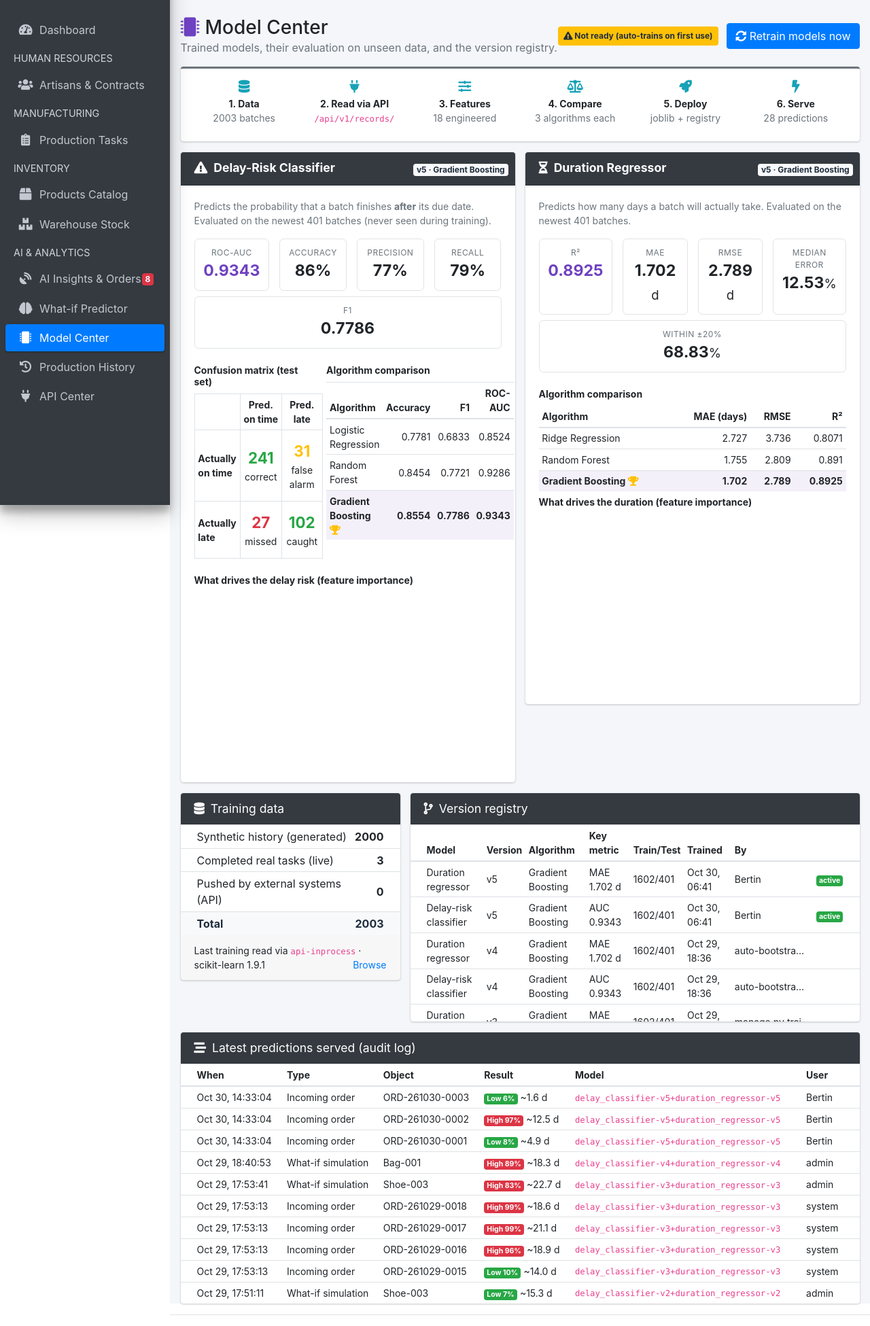
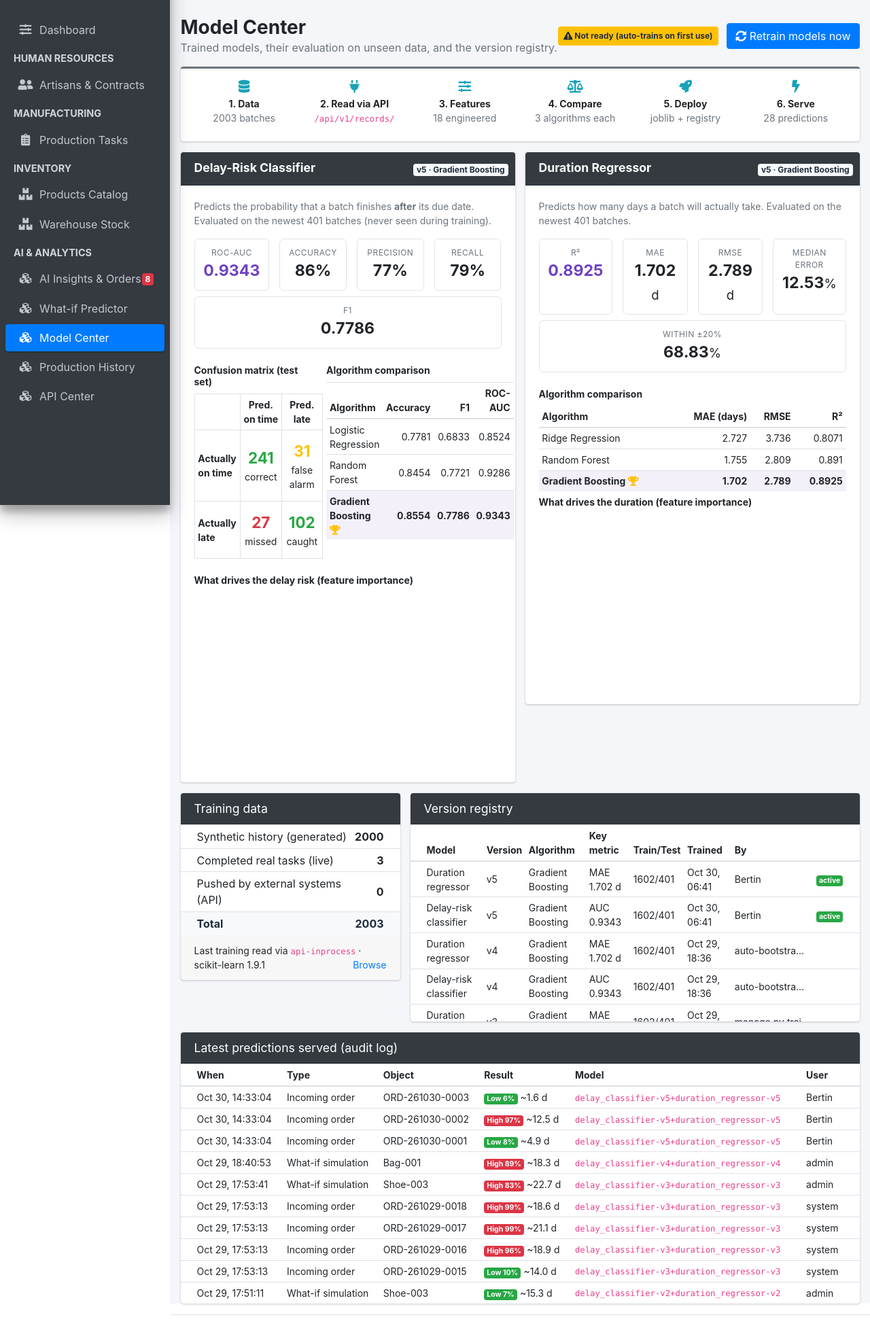
Before and after one commit to muhirebertin/FinalProductManagmentWithMl, a Django app: page /analytics/models/ in a window 1280 px wide. Shown: the part 57-2008 px from the top of the page at 68% size. Run offline with Django 5.2, Linux system fonts and the light colour scheme; a user stored in the database is signed in; data comes from the database, SQL or seed files in the repository; both versions use the stored data as it was after the commit; a map, chart or similar area stays blank; some libraries are stand-ins or nearby versions.

Commit message:
refined The icons

```diff
--- a/analytics/templates/analytics/history.html
+++ b/analytics/templates/analytics/history.html
@@ -3,7 +3,7 @@
 {% block title %}Production History{% endblock %}
 
 {% block content %}
-<h3 class="mb-1"><i class="fas fa-history text-purple mr-2"></i>Production History</h3>
+<h3 class="mb-1"><strong>Production History</strong></h3>
 <p class="text-muted">Finished batches used to train the AI models ({{ total }} record{{ total|pluralize }}{% if source %}, source: {{ source }}{% endif %}). Showing the latest 1,000.</p>
 
 <div class="row">
--- a/analytics/templates/analytics/model_center.html
+++ b/analytics/templates/analytics/model_center.html
@@ -5,7 +5,7 @@
 {% block content %}
 <div class="d-flex flex-wrap justify-content-between align-items-center mb-3">
     <div>
-        <h3 class="mb-0"><i class="fas fa-microchip text-purple mr-2"></i>Model Center</h3>
+        <h3 class="mb-0"><strong>Model Center</strong></h3>
         <p class="text-muted mb-0">Trained models, their evaluation on unseen data, and the version registry.</p>
     </div>
     <div class="mt-2 mt-md-0">
@@ -39,7 +39,7 @@
     <div class="col-lg-6">
         <div class="card">
             <div class="card-header bg-dark text-white">
-                <h3 class="card-title"><i class="fas fa-exclamation-triangle mr-1"></i> <b>Delay-Risk Classifier</b></h3>
+                <h3 class="card-title"> <b>Delay-Risk Classifier</b></h3>
                 {% if clf %}<div class="card-tools"><span class="badge badge-light">v{{ clf.version }} &middot; {{ clf.algorithm }}</span></div>{% endif %}
             </div>
             <div class="card-body">
@@ -90,7 +90,7 @@
     <div class="col-lg-6">
         <div class="card">
             <div class="card-header bg-dark text-white">
-                <h3 class="card-title"><i class="fas fa-hourglass-half mr-1"></i> <b>Duration Regressor</b></h3>
+                <h3 class="card-title"> <b>Duration Regressor</b></h3>
                 {% if reg %}<div class="card-tools"><span class="badge badge-light">v{{ reg.version }} &middot; {{ reg.algorithm }}</span></div>{% endif %}
             </div>
             <div class="card-body">
@@ -125,7 +125,7 @@
 <div class="row">
     <div class="col-lg-4">
         <div class="card">
-            <div class="card-header bg-dark text-white"><h3 class="card-title"><i class="fas fa-database mr-1"></i> Training data</h3></div>
+            <div class="card-header bg-dark text-white"><h3 class="card-title"> Training data</h3></div>
             <div class="card-body p-0">
                 <table class="table table-sm m-0">
                     <tr><td>Synthetic history (generated)</td><td class="text-right font-weight-bold">{{ sources|get_item:"synthetic"|default:0 }}</td></tr>
@@ -142,7 +142,7 @@
     </div>
     <div class="col-lg-8">
         <div class="card">
-            <div class="card-header bg-dark text-white"><h3 class="card-title"><i class="fas fa-code-branch mr-1"></i> Version registry</h3></div>
+            <div class="card-header bg-dark text-white"><h3 class="card-title"> Version registry</h3></div>
             <div class="card-body p-0">
                 <div class="table-responsive" style="max-height: 290px; overflow-y: auto;">
                 <table class="table table-sm table-hover m-0 text-sm">
@@ -167,7 +167,7 @@
 </div>
 
 <div class="card">
-    <div class="card-header bg-dark text-white"><h3 class="card-title"><i class="fas fa-stream mr-1"></i> Latest predictions served (audit log)</h3></div>
+    <div class="card-header bg-dark text-white"><h3 class="card-title"> Latest predictions served (audit log)</h3></div>
     <div class="card-body p-0">
         <div class="table-responsive">
         <table class="table table-sm m-0 text-sm">
--- a/analytics/templates/analytics/predictor.html
+++ b/analytics/templates/analytics/predictor.html
@@ -2,7 +2,7 @@
 {% block title %}What-if Predictor{% endblock %}
 
 {% block content %}
-<h3 class="mb-1"><i class="fas fa-brain text-purple mr-2"></i>What-if Predictor</h3>
+    <h3 class="mb-1"><strong>What-if Predictor</strong></h3>
 <p class="text-muted">Simulate a production job before committing to it: the AI forecasts the delay risk, the duration and the best artisan, and checks the warehouse.</p>
 
 <div class="row">
--- a/templates/base.html
+++ b/templates/base.html
@@ -144,22 +144,22 @@
 
                     <li class="nav-item">
                         <a href="/" class="nav-link">
-                            <i class="nav-icon fas fa-tachometer-alt"></i>
+                            <i class="nav-icon fas fa-sliders-h"></i>
                             <p>Dashboard</p>
                         </a>
                     </li>
 
                     {% if request.user.is_staff %}
-                        <li class="nav-header">HUMAN RESOURCES</li>
+                        <li class="nav-header"><strong>HUMAN RESOURCES</strong></li>
                         <li class="nav-item">
                             <a href="{% url 'employees:employee_list' %}" class="nav-link">
-                                <i class="nav-icon fas fa-users"></i>
+                                <i class="nav-icon fas fa-user-friends"></i>
                                 <p>Artisans & Contracts</p>
                             </a>
                         </li>
                     {% endif %}
 
-                    <li class="nav-header">MANUFACTURING</li>
+                    <li class="nav-header"><strong>MANUFACTURING</strong></li>
                     <li class="nav-item">
                         <a href="{% url 'production:task_list' %}" class="nav-link">
                             <i class="nav-icon fas fa-clipboard-list"></i>
@@ -167,10 +167,10 @@
                         </a>
                     </li>
 
-                    <li class="nav-header">INVENTORY</li>
+                    <li class="nav-header"><strong>INVENTORY</strong></li>
                     <li class="nav-item">
                         <a href="{% url 'inventory:product_list' %}" class="nav-link">
-                            <i class="nav-icon fas fa-box"></i>
+                            <i class="nav-icon fas fa-boxes"></i>
                             <p>Products Catalog</p>
                         </a>
                     </li>
@@ -181,36 +181,36 @@
                         </a>
                     </li>
 
-                    <li class="nav-header">AI &amp; ANALYTICS</li>
+                    <li class="nav-header"><strong>AI &amp; ANALYTICS</strong></li>
                     <li class="nav-item">
                         <a href="{% url 'analytics:insights' %}" class="nav-link">
-                            <i class="nav-icon fas fa-satellite-dish"></i>
-                            <p>AI Insights &amp; Orders
+                            <i class="nav-icon fas fa-cubes"></i>
+                            <p> AI Insights &amp; Orders
                                 {% if nav_alerts.high_risk_orders %}<span class="badge badge-danger right">{{ nav_alerts.high_risk_orders }}</span>{% endif %}
                             </p>
                         </a>
                     </li>
                     <li class="nav-item">
                         <a href="{% url 'analytics:predictor' %}" class="nav-link">
-                            <i class="nav-icon fas fa-brain"></i>
+                            <i class="nav-icon fas fa-cubes"></i>
                             <p>What-if Predictor</p>
                         </a>
                     </li>
                     <li class="nav-item">
                         <a href="{% url 'analytics:model_center' %}" class="nav-link">
-                            <i class="nav-icon fas fa-microchip"></i>
+                            <i class="nav-icon fas fa-cubes"></i>
                             <p>Model Center</p>
                         </a>
                     </li>
                     <li class="nav-item">
                         <a href="{% url 'analytics:history' %}" class="nav-link">
-                            <i class="nav-icon fas fa-history"></i>
+                            <i class="nav-icon fas fa-cubes"></i>
                             <p>Production History</p>
                         </a>
                     </li>
                     <li class="nav-item">
                         <a href="{% url 'analytics:api_center' %}" class="nav-link">
-                            <i class="nav-icon fas fa-plug"></i>
+                            <i class="nav-icon fas fa-cubes"></i>
                             <p>API Center</p>
                         </a>
                     </li>
```
Also changed, not shown: analytics/templates/analytics/insights.html (+4 -4 lines), templates/dashboard.html (+10 -10 lines), db.sqlite3, 2 other files.
